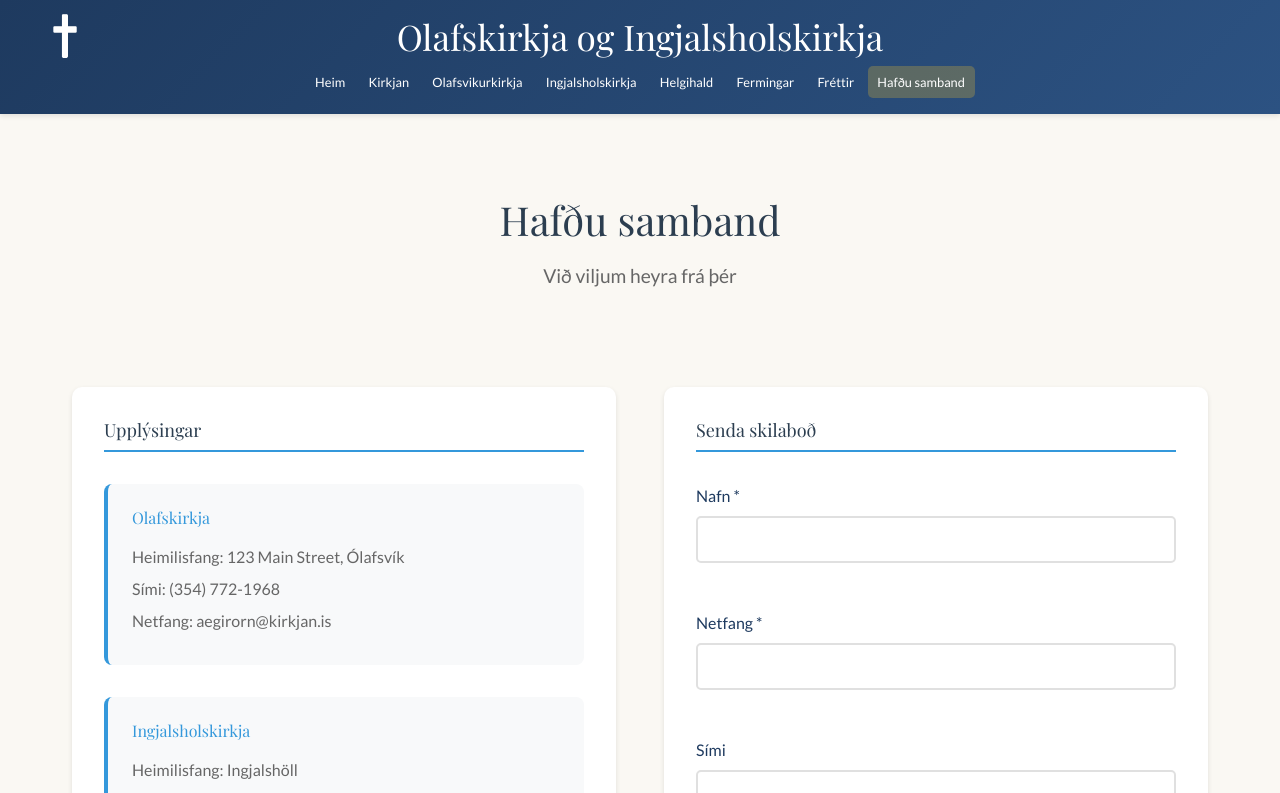
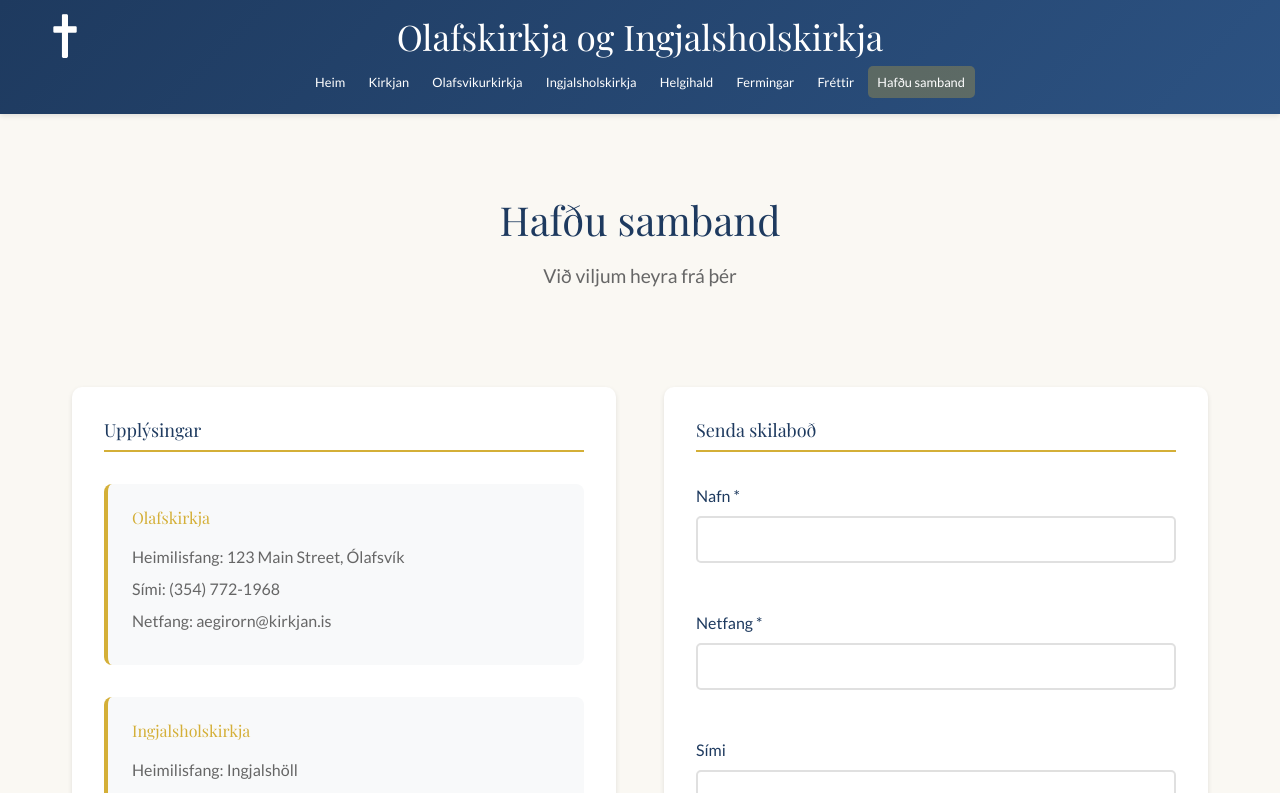
Before and after one commit to Pauneren/kirkja, a React (Create React App) app in the folder kirkja-react/: page /kirkja/contact in a window 1280 px wide. Shown: the top 793 px of the page. Built offline with nearby package versions, Linux system fonts and the light colour scheme.

Commit message:
Update church pages: add accordion Starfsemi sections, move Kirkjuvörður outside Tónlistarstarf, change Contact page colors to gold theme, add flex centering to board description

```diff
--- a/kirkja-react/src/components/Contact.css
+++ b/kirkja-react/src/components/Contact.css
@@ -12,7 +12,7 @@
 }
 
 .contact-hero h2 {
-  color: #2c3e50;
+  color: #1e3a5f;
   font-size: 2.5rem;
   margin-bottom: 1rem;
 }
@@ -37,9 +37,9 @@
 }
 
 .contact-details h3 {
-  color: #2c3e50;
+  color: #1e3a5f;
   margin-bottom: 2rem;
-  border-bottom: 2px solid #3498db;
+  border-bottom: 2px solid #d4af37;
   padding-bottom: 0.5rem;
 }
 
@@ -53,11 +53,11 @@
   background: #f8f9fa;
   padding: 1.5rem;
   border-radius: 8px;
-  border-left: 4px solid #3498db;
+  border-left: 4px solid #d4af37;
 }
 
 .contact-item h4 {
-  color: #3498db;
+  color: #d4af37;
   margin-bottom: 1rem;
 }
 
@@ -74,9 +74,9 @@
 }
 
 .contact-form-section h3 {
-  color: #2c3e50;
+  color: #1e3a5f;
   margin-bottom: 2rem;
-  border-bottom: 2px solid #3498db;
+  border-bottom: 2px solid #d4af37;
   padding-bottom: 0.5rem;
 }
 
@@ -92,7 +92,7 @@
 }
 
 .form-group label {
-  color: #2c3e50;
+  color: #1e3a5f;
   font-weight: 500;
   margin-bottom: 0.5rem;
 }
@@ -109,12 +109,12 @@
 .form-group input:focus,
 .form-group textarea:focus {
   outline: none;
-  border-color: #3498db;
-  box-shadow: 0 0 0 2px rgba(52, 152, 219, 0.2);
+  border-color: #d4af37;
+  box-shadow: 0 0 0 2px rgba(212, 175, 55, 0.2);
 }
 
 .submit-btn {
-  background: #3498db;
+  background: #d4af37;
   color: white;
   padding: 0.75rem 2rem;
   border: none;
@@ -126,7 +126,7 @@
 }
 
 .submit-btn:hover {
-  background: #2980b9;
+  background: #b8941f;
 }
 
 @media (max-width: 768px) {
--- a/kirkja-react/src/components/Ingjalsholskirkja.tsx
+++ b/kirkja-react/src/components/Ingjalsholskirkja.tsx
@@ -48,10 +48,11 @@ const Ingjalsholskirkja: React.FC = () => {
     </section>
 
     <section className="ministries">
-    <h2>Starfsemi</h2>
-    <ul>
-    <li>Barnastarf</li>
-    <li>Unglingastarf</li>
+    <h2 className="accordion-header" onClick={toggleTonlistarstarf}>
+    Starfsemi
+    <span className={`accordion-arrow ${isTonlistarstarfOpen ? 'open' : ''}`}>▼</span>
+    </h2>
+    <ul className={`accordion-content ${isTonlistarstarfOpen ? 'open' : ''}`}>
     <li className="accordion-item">
     <div className="accordion-header" onClick={toggleTonlistarstarf}>
     Tónlistarstarf
@@ -59,9 +60,9 @@ const Ingjalsholskirkja: React.FC = () => {
     </div>
     <ul className={`accordion-content ${isTonlistarstarfOpen ? 'open' : ''}`}>
     <li>Organisti: Elena Makeeva</li>
-    <li>Kirkjuvörður: Wewlina Wasievicz</li>
     </ul>
     </li>
+    <li>Kirkjuvörður: Wewlina Wasievicz</li>
     </ul>
     </section>
 
--- a/kirkja-react/src/components/Kirkjan.css
+++ b/kirkja-react/src/components/Kirkjan.css
@@ -72,6 +72,18 @@
   text-align: center;
 }
 
+.board-description {
+  display: flex;
+  justify-content: center;
+  align-items: center;
+  text-align: center;
+  margin: 1rem auto;
+  max-width: 600px;
+  font-size: 1.1rem;
+  color: #1e3a5f;
+  line-height: 1.6;
+}
+
 .staff-item h3, .board-member h3 {
   color: #1e3a5f;
   margin-bottom: 0.5rem;
--- a/kirkja-react/src/components/Kirkjan.tsx
+++ b/kirkja-react/src/components/Kirkjan.tsx
@@ -27,7 +27,7 @@ const Kirkjan: React.FC = () => {
 
     <section className="board-section">
     <h2>Sóknarnefndir</h2>
-    <p>Báðar sóknir hafa eigin sóknarnefnd sem fer með stjórnmál og efnahag.</p>
+    <p className="board-description">Báðar sóknir hafa eigin sóknarnefnd sem fer með stjórnmál og efnahag.</p>
     <div className="church-links">
     <Link to="/olafskirkja" className="church-link">Olafskirkja</Link>
     <Link to="/ingjalsholskirkja" className="church-link">Ingjalsholskirkja</Link>
--- a/kirkja-react/src/components/Olafskirkja.tsx
+++ b/kirkja-react/src/components/Olafskirkja.tsx
@@ -49,8 +49,11 @@ const Olafskirkja: React.FC = () => {
     </section>
 
     <section className="ministries">
-    <h2>Starfsemi</h2>
-    <ul>
+    <h2 className="accordion-header" onClick={toggleTonlistarstarf}>
+    Starfsemi
+    <span className={`accordion-arrow ${isTonlistarstarfOpen ? 'open' : ''}`}>▼</span>
+    </h2>
+    <ul className={`accordion-content ${isTonlistarstarfOpen ? 'open' : ''}`}>
     <li className="accordion-item">
     <div className="accordion-header" onClick={toggleTonlistarstarf}>
     Tónlistarstarf
@@ -58,9 +61,9 @@ const Olafskirkja: React.FC = () => {
     </div>
     <ul className={`accordion-content ${isTonlistarstarfOpen ? 'open' : ''}`}>
     <li>Organisti:</li>
-    <li>Kirkjuvörður:</li>
     </ul>
     </li>
+    <li>Kirkjuvörður: Wewlina Wasievicz: </li>
     </ul>
     </section>
 
```
